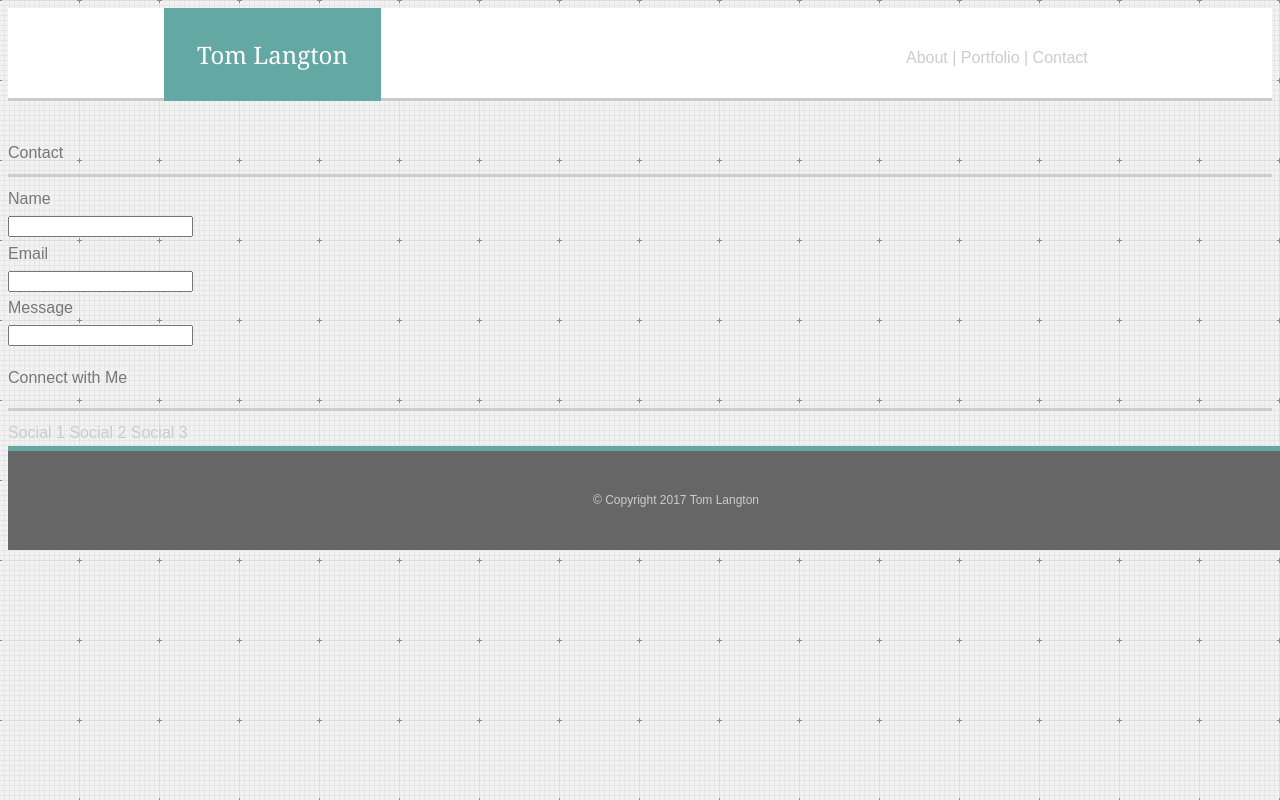
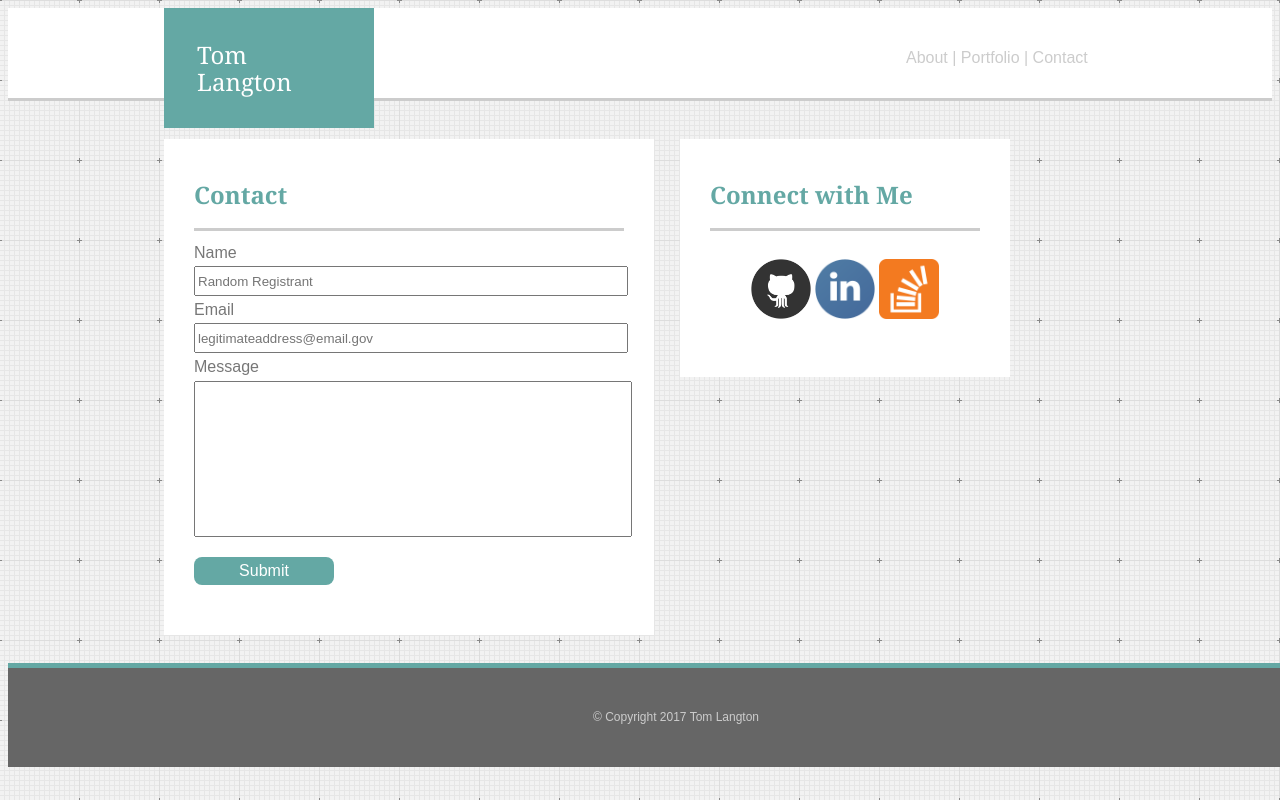
Before and after one commit to tlangton/Basic-Portfolio, a plain HTML site: page contact.html in a window 1280 px wide. Shown: the top 800 px of the page. Drawn offline with Linux system fonts and the light colour scheme.

Commit message:
contact finished

```diff
--- a/assets/css/style.css
+++ b/assets/css/style.css
@@ -26,7 +26,7 @@ h2 {
 }
 
 #nameplate {
-	width: auto;
+	width: 144px;
 	float: left;
 	margin-left: 156px;
 	padding: 33px;
@@ -127,6 +127,35 @@ article{
 	text-align: center;
 }
 
+
+input{
+	width: 426px;
+	height: 24px;
+}
+
+
+input[type=submit] {
+    width: 140px;
+    background-color: #64A8A4;
+    color: white;
+    padding: 14px 20px;
+    margin: 20px 0;
+    border: none;
+    border-radius: 8px;
+    cursor: pointer;
+    text-align: center;
+    font-size: 100%;
+    vertical-align: top;
+    line-height: 0px;
+}
+
+input[type=textarea] {
+    width: 100%;
+    height: 150px;
+    resize: none;
+
+}
+
 footer{
 	clear: both;
 	width: 100%;
--- a/contact.html
+++ b/contact.html
@@ -24,35 +24,60 @@
 
 		</header>
 
-		<section id="bodypanel">
-			Contact
+		<div id="bodypanel">
+
+
+		<article class="artport">
+
+			<h2 class="blue">Contact</h2>
+
 			<hr>
-			<form>
+
+
+					<form>
 
 				Name<br>
-				<input type="text" name="name"><br>
+				<input placeholder="Random Registrant" type="text" name="name"><br>
 				Email<br>
-				<input type="text" name="email"><br>
+				<input placeholder="legitimateaddress@email.gov" type="text" name="email"><br>
 				Message<br>
-				<input type="text" name="message"><br>
+				<input  type="textarea" name="message">
 
+
+				<br>
+
+				 <input type="submit" value="Submit">
 			</form>
 
-			<div id-"connect">
 
-				<p>
-					Connect with Me
-				</p>
-				<hr>
 
-				<a href="#">Social 1</a>
-				<a href="#">Social 2</a>
-				<a href="#">Social 3</a>
 
+		</article>
+
+		<div id="connect">
+
+			<p>
+				<h2 class="blue">Connect with Me</h2>
+			</p>
+			<hr>
+
+			<div id="logos">
+				<a href=  "https://github.com/tlangton" target="_blank"><img src="assets/images/github_circle_color.png" alt="Github"  height="60" width="60"></a>
+
+				<a href="https://www.linkedin.com/in/tom-langton-ba501710" target="_blank"><img src="assets/images/LinkedIn_circle.png" alt="LinkedIn"  height="60" width="60"></a>
+
+				<a href="http://stackoverflow.com/users/7358986/tlangton" target="_blank"><img src="assets/images/overflow.png" alt="Github"  height="60" width="60"></a>
 			</div>
 
+		</div>
 
-		</section>
+
+
+	</div>
+
+
+
+
 
 		<footer> &#169; Copyright 2017 Tom Langton</footer>
 
```
